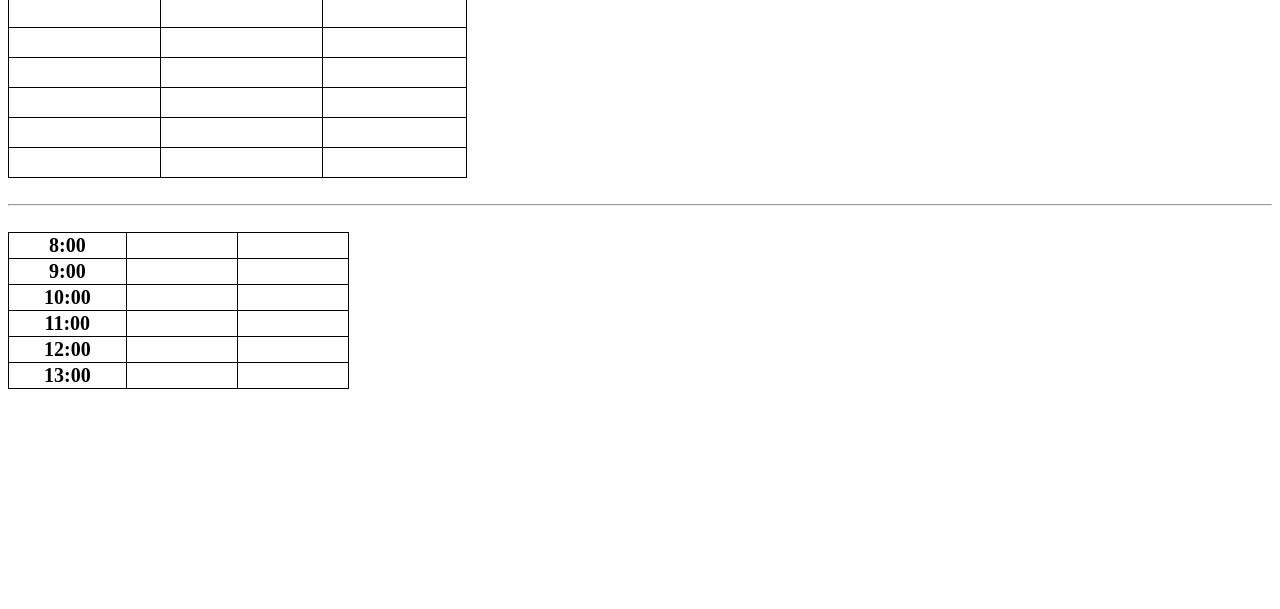
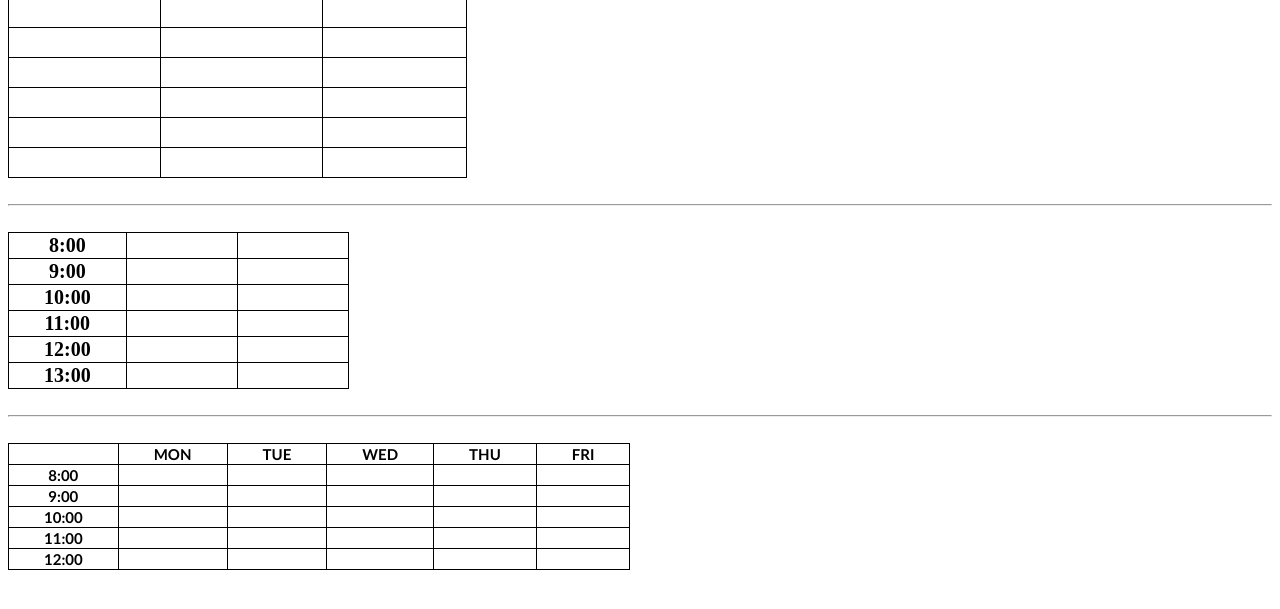
Before and after one commit to cardosoxaviersamuel-pixel/tabelas, a plain HTML site: page index.html in a window 1280 px wide. Shown: the part 113-722 px from the top of the page. Drawn offline with Linux system fonts and the light colour scheme.

Commit message:
Versão 1.3 - Terceira Tabela

```diff
--- a/index.html
+++ b/index.html
@@ -23,6 +23,12 @@
       #tab2 th{
         font-size: 20px;
       }
+
+      #tab3 th{
+        font-size: 15px;
+        font-family: 'Gill Sans', 'Gill Sans MT', Calibri, 'Trebuchet MS', sans-serif;
+      }
+
     </style>
   </head>
   <body>
@@ -103,5 +109,58 @@
       </tr>
     </table>
 
+    <br><hr><br>
+
+    <table id="tab3">
+      <tr>
+        <th>&nbsp;</th>
+        <th>MON</th>
+        <th>TUE</th>
+        <th>WED</th>
+        <th>THU</th>
+        <th>FRI</th>
+      </tr>
+      <tr>
+        <th>8:00</th>
+        <td></td>
+        <td></td>
+        <td></td>
+        <td></td>
+        <td></td>
+      </tr>
+      <tr>
+        <th>9:00</th>
+        <td></td>
+        <td></td>
+        <td></td>
+        <td></td>
+        <td></td>
+      </tr>
+      <tr>
+        <th>10:00</th>
+        <td></td>
+        <td></td>
+        <td></td>
+        <td></td>
+        <td></td>
+      </tr>
+      <tr>
+        <th>11:00</th>
+        <td></td>
+        <td></td>
+        <td></td>
+        <td></td>
+        <td></td>
+      </tr>
+      <tr>
+        <th>12:00</th>
+        <td></td>
+        <td></td>
+        <td></td>
+        <td></td>
+        <td></td>
+      </tr>
+    </table>
+
   </body>
 </html>
```
